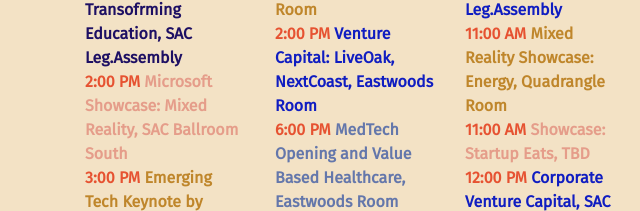
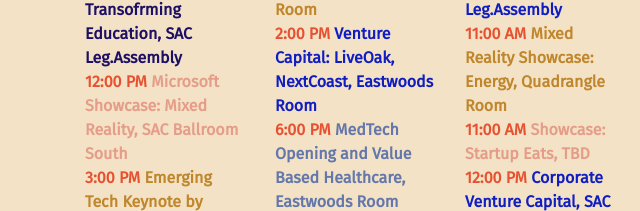
Before and after one commit to alexlostak/uteweeksite, a website: page index.html in a window 1280 px wide. Shown: the part 588-799 px from the top of the page, 0-640 px from the left. Drawn offline with Linux system fonts and the light colour scheme.

Commit message:
updated microsoft showcase time:

```diff
--- a/index.html
+++ b/index.html
@@ -123,7 +123,7 @@
                 </li>
                 <li>
                   <a class="eweek-everyone"  target="_blank" href="">
-                    <span style="color: #e65231;">2:00 PM</span> Microsoft Showcase: Mixed Reality, SAC Ballroom South
+                    <span style="color: #e65231;">12:00 PM</span> Microsoft Showcase: Mixed Reality, SAC Ballroom South
                   </a>
                 </li>
                 <li>
```
